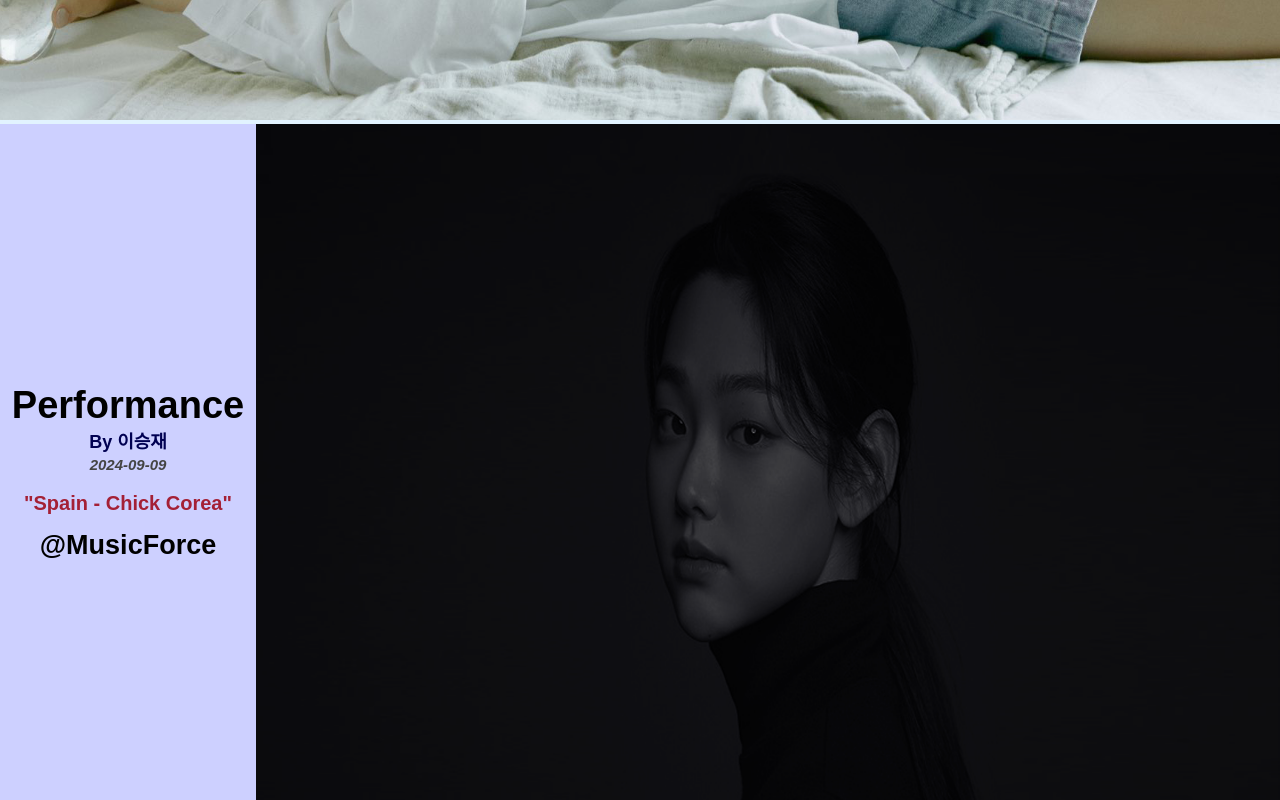
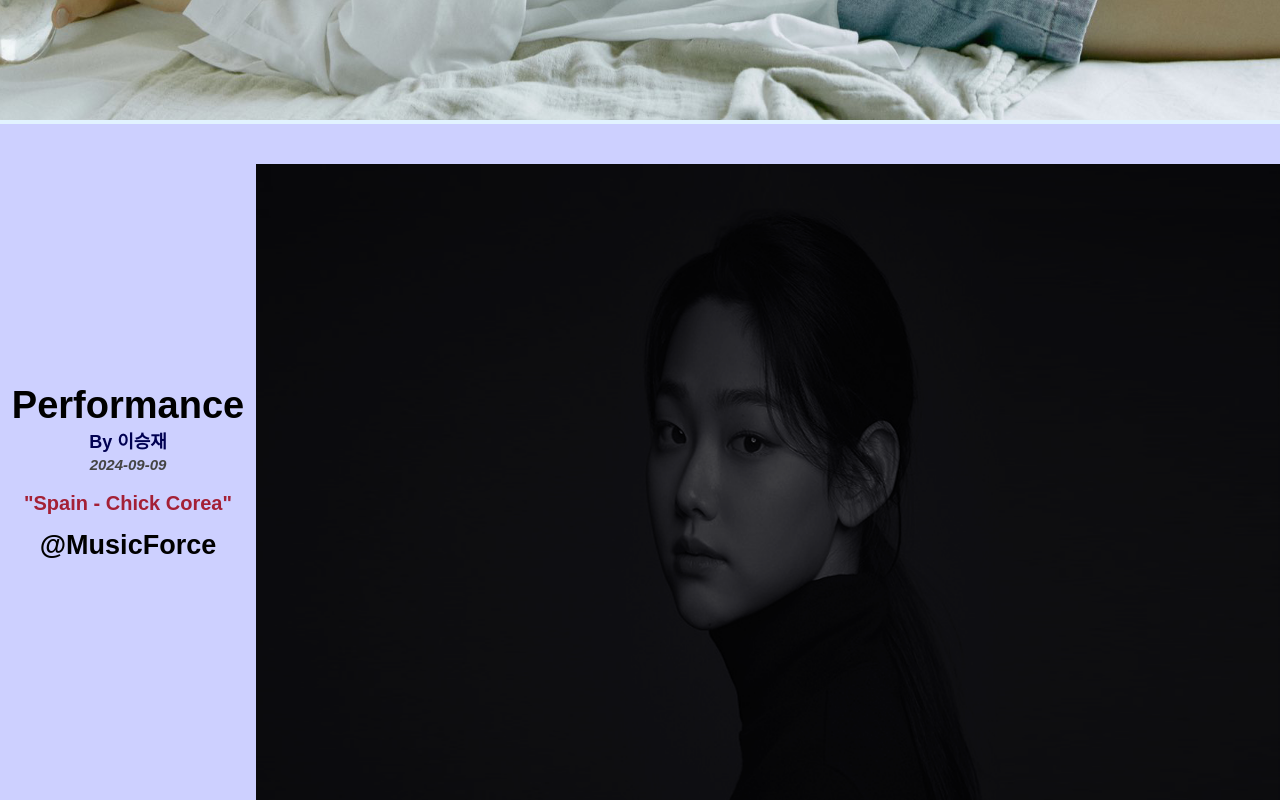
Before and after one commit to aiu-leeseungjae/aiu-leeseungjae.github.io, a plain HTML site: page index3.html in a window 1280 px wide. Shown: the part 680-1480 px from the top of the page. Drawn offline with Linux system fonts and the light colour scheme.

Commit message:
Add files via upload

```diff
--- a/Style.css
+++ b/Style.css
@@ -5,14 +5,14 @@
     left: 0;
     position:absolute;
     overflow: hidden;
-    transition: 2s ease;
-}
+    transition: 2s ease;}
 #Peerformance{
-    width: 100%;
-    height: 100%;
+    width: 90vw;
+    height: 90vh;
     float: right;
     opacity: 0;
     transition: 0.5s ease;
+    margin-top: 5vh;
 }
 #Perf-Side{
     height: 100%;
```
Also changed, not shown: index.html (+2 -2 lines).
